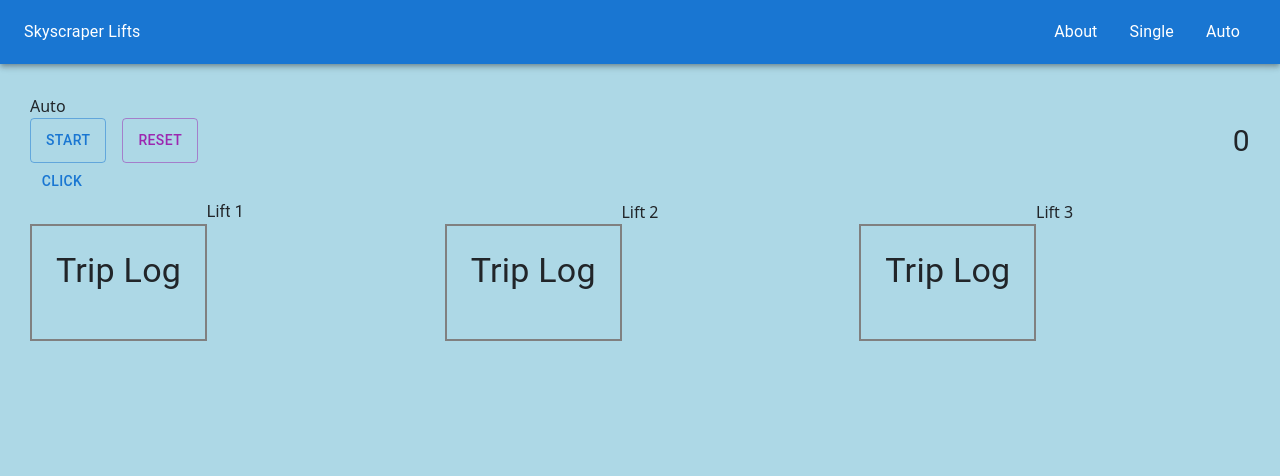
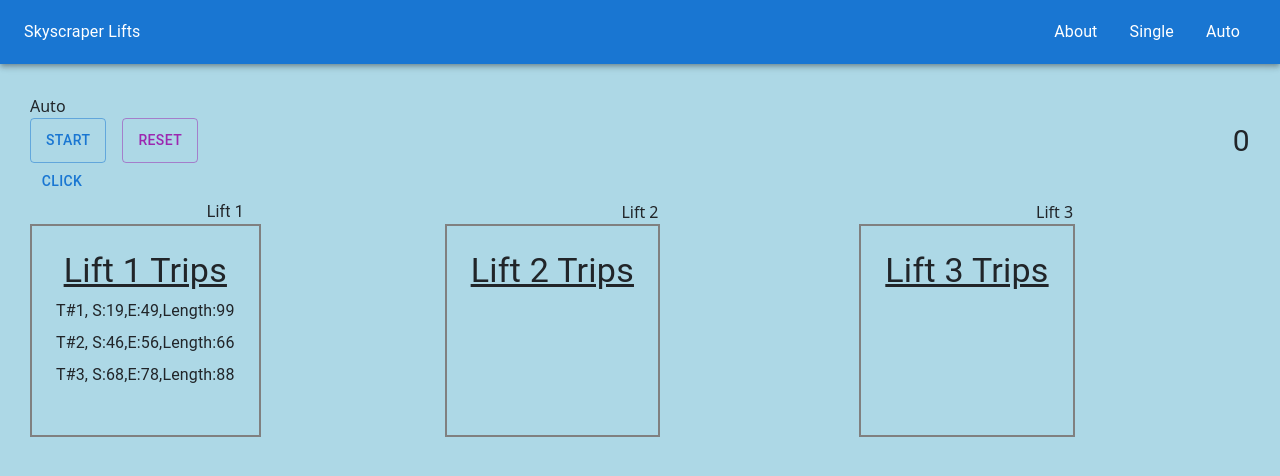
Before and after one commit to JamesFThomas/skyscraper-lifts, a React (Create React App) app: page /auto in a window 1280 px wide. Shown: the top 476 px of the page. Built offline with nearby package versions, Linux system fonts and the light colour scheme.

Commit message:
TripsDisplay updated to reusable component

```diff
--- a/src/components/pages/Auto.js
+++ b/src/components/pages/Auto.js
@@ -1,3 +1,5 @@
+import { useEffect } from "react";
+
 import { useSelector, useDispatch } from "react-redux";
 
 import { Box, Button, Grid } from "@mui/material";
@@ -8,6 +10,8 @@ import LiftOne from "../simulator/lifts/LiftOne.js";
 
 import LiftTwo from "../simulator/lifts/LiftTwo.js";
 import LiftThree from "../simulator/lifts/LiftThree.js";
+
+import { createRides } from "../../state/simulatorSlice";
 
 import {
   setDirection,
@@ -37,20 +41,10 @@ Tasks:
     -- waiting pool
 
 - control functions
-
-    -- StartSimulator: starts the auto mode simulator
-
-    -- StopSimulator: after set duration stops the auto mode simulator
-
-    -- newRideStats: creates random ride numbers
-        ---> start floor, end floor ,number of riders
-
     -- ClosestLift: determines which lift to call for newly generated ride
 
     -- CallLift: sets lift with newly generated ride stats
         ---> triggered when lift is idle
-
-    -- SimulatorDuration: tracks how long auto mode has been working
 
     -- SimulatorSummary: calculates simulator stats from recently ended run
         ---> 'The average time spent waiting for an elevator.',
@@ -62,12 +56,21 @@ Tasks:
 
 */
 const Auto = () => {
+  const ridesArr = useSelector((state) => state.simulator.rides);
   const dispatch = useDispatch();
 
+  // create load rides for simulator
+  useEffect(() => {
+    if (!ridesArr.length) {
+      dispatch(createRides());
+    }
+  }, [ridesArr]);
+
   /* ----------------------------Testing lift slice reducers ------------------------- */
-  const currentState = useSelector((state) => state.everyLift);
+  // const currentState = useSelector((state) => state.everyLift);
 
-  console.log("currentState", currentState);
+  // console.log("currentState", currentState);
+  // console.log("currentState", ridesArr);
 
   const test = () => {
     dispatch(
--- a/src/components/simulator/SimulatorDuration.js
+++ b/src/components/simulator/SimulatorDuration.js
@@ -4,14 +4,13 @@ import {
   incrementDuration,
   runSimulator,
   resetDuration,
-  createRides,
 } from "../../state/simulatorSlice";
 import { Button, Stack, Typography } from "@mui/material";
 
 const SimulatorDuration = () => {
   const duration = useSelector((state) => state.simulator.duration);
   const isRunning = useSelector((state) => state.simulator.isRunning);
-  const ridesArr = useSelector((state) => state.simulator.rides);
+
   const dispatch = useDispatch();
 
   // console.log("ridesArr", ridesArr);
@@ -40,13 +39,6 @@ const SimulatorDuration = () => {
     }
     return () => clearInterval(timerId);
   }, [dispatch, isRunning, duration]);
-
-  // create load rides for simulator
-  useEffect(() => {
-    if (!ridesArr.length) {
-      dispatch(createRides());
-    }
-  }, [ridesArr]);
 
   return (
     <Stack direction="row" width={"100%"} justifyContent={"space-between"}>
--- a/src/components/simulator/liftParts/TripsDisplay.js
+++ b/src/components/simulator/liftParts/TripsDisplay.js
@@ -1,5 +1,4 @@
 import React from "react";
-import { useSelector } from "react-redux";
 import { Stack, Typography } from "@mui/material";
 
 const stackStyles = () => {
@@ -11,23 +10,51 @@ const stackStyles = () => {
     width: "fit-content",
   };
 };
+const titleStyles = () => {
+  return {
+    textDecoration: "underline",
+  };
+};
 
-const TripsDisplay = () => {
-  const tripArray = useSelector((state) => state.everyLift);
-  //   const CheckState = useSelector((state) => state[mode]);
-  //   console.log("component state", CheckState);
+/*
+
+props =>
+  trips = array
+    example trip { start: 75, end: 66, duration: 38 }
+  title = string
+*/
+
+const TripsDisplay = (props) => {
+  const { trips, title } = props;
+
+  //TODO fix this function to alter duration display
+  const convertDuration = (time) => {
+    const minutes = Math.floor((time % 360000) / 6000);
+    const seconds = Math.floor((time % 6000) / 100);
+    return `${minutes.toString().padStart(2, "0")}:${seconds
+      .toString()
+      .padStart(2, "0")} ${seconds <= 59 ? "secs" : "min"}`;
+  };
   return (
     <Stack sx={stackStyles} padding={3} spacing={1} alignItems={"center"}>
-      <Typography variant="h4">Trip Log</Typography>
-      {/* {tripArray.map(({ currentFloor, endFloor, tripTime }, index) => (
-        <Typography key={index}>{`T#${(index += 1)}, S:${
-          currentFloor === 0 ? "L" : currentFloor
-        }, E:${
-          endFloor !== "0" ? endFloor : "L"
-        } Time:${tripTime}`}</Typography>
-      ))} */}
+      <Typography variant="h4" sx={titleStyles}>
+        {title}
+      </Typography>
+      {trips.map(({ start, end, duration }, index) => (
+        <Stack key={index} direction={"row"}>
+          <Typography>{`T#${(index += 1)}, S:${
+            start === 0 ? "L" : start
+          },`}</Typography>
+          <Typography>{` E:${end !== "0" ? end : "L"},`}</Typography>
+          <Typography>{` Length:${duration}`}</Typography>
+        </Stack>
+      ))}
     </Stack>
   );
 };
 
 export default TripsDisplay;
+
+/*
+
+*/
--- a/src/components/simulator/lifts/LiftOne.js
+++ b/src/components/simulator/lifts/LiftOne.js
@@ -1,11 +1,19 @@
+import { useSelector } from "react-redux";
 import { Box, Button, Grid, Typography } from "@mui/material";
 import TripsDisplay from "../liftParts/TripsDisplay";
+/*
+  Fetch Data at page level so page components can be reusable
+
+*/
 
 const LiftOne = () => {
+  const L1TripsArray = useSelector((state) => state.everyLift.lift1.trips);
+
+  console.log("L1TripsArray", L1TripsArray);
   return (
     <Grid item xs={4} textAlign={"center"}>
       <Typography>Lift 1</Typography>
-      <TripsDisplay />
+      <TripsDisplay title={"Lift 1 Trips"} trips={L1TripsArray} />
     </Grid>
   );
 };
--- a/src/components/simulator/lifts/LiftThree.js
+++ b/src/components/simulator/lifts/LiftThree.js
@@ -5,7 +5,7 @@ const LiftThree = () => {
   return (
     <Grid item xs={4} textAlign={"center"}>
       Lift 3
-      <TripsDisplay />
+      <TripsDisplay title={"Lift 3 Trips"} trips={[]} />
     </Grid>
   );
 };
--- a/src/components/simulator/lifts/LiftTwo.js
+++ b/src/components/simulator/lifts/LiftTwo.js
@@ -6,7 +6,7 @@ const LiftTwo = () => {
   return (
     <Grid item xs={4} textAlign={"center"}>
       Lift 2
-      <TripsDisplay />
+      <TripsDisplay title={"Lift 2 Trips"} trips={[]} />
     </Grid>
   );
 };
--- a/src/state/everyLiftSlice.js
+++ b/src/state/everyLiftSlice.js
@@ -3,7 +3,16 @@ import { createSlice } from "@reduxjs/toolkit";
 export const everyLiftSlice = createSlice({
   name: "lifts",
   initialState: {
-    lift1: { currentFloor: 0, phase: "IDLE", direction: "", trips: [] },
+    lift1: {
+      currentFloor: 0,
+      phase: "IDLE",
+      direction: "",
+      trips: [
+        { start: 19, end: 49, duration: 99 },
+        { start: 46, end: 56, duration: 66 },
+        { start: 68, end: 78, duration: 88 },
+      ],
+    },
     lift2: { currentFloor: 0, phase: "IDLE", direction: "", trips: [] },
     lift3: { currentFloor: 0, phase: "IDLE", direction: "", trips: [] },
   },
```
